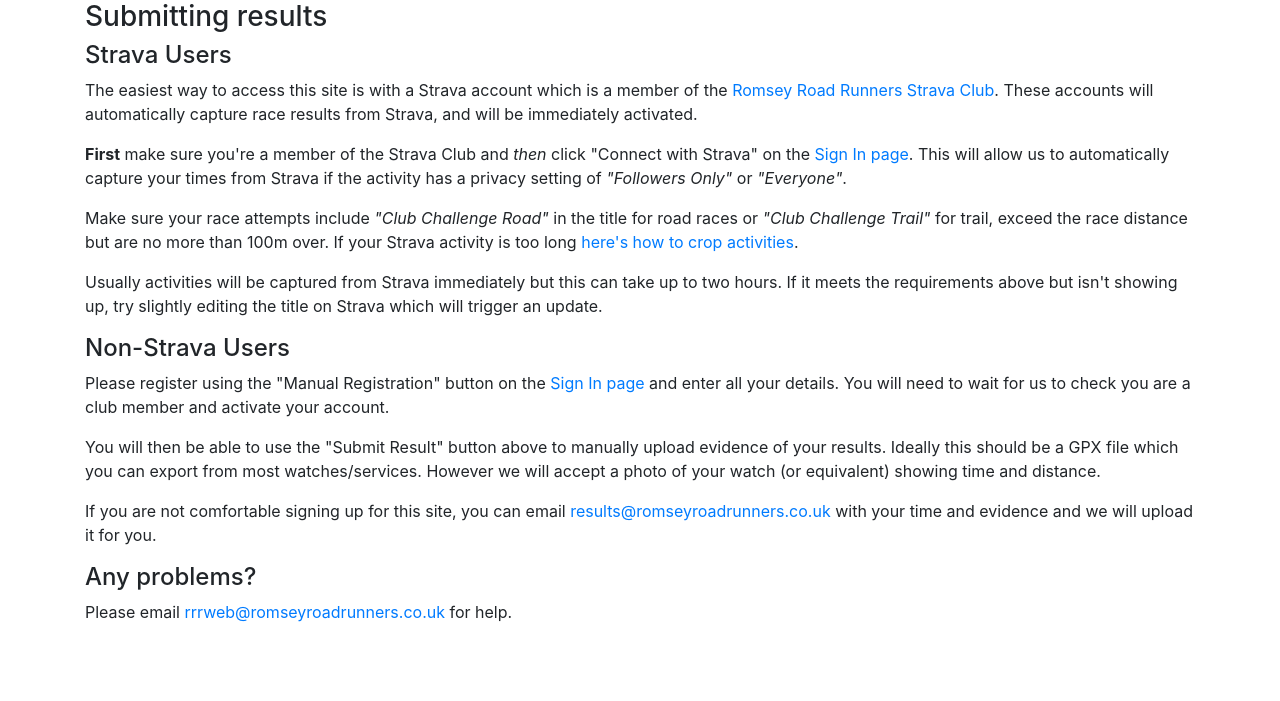
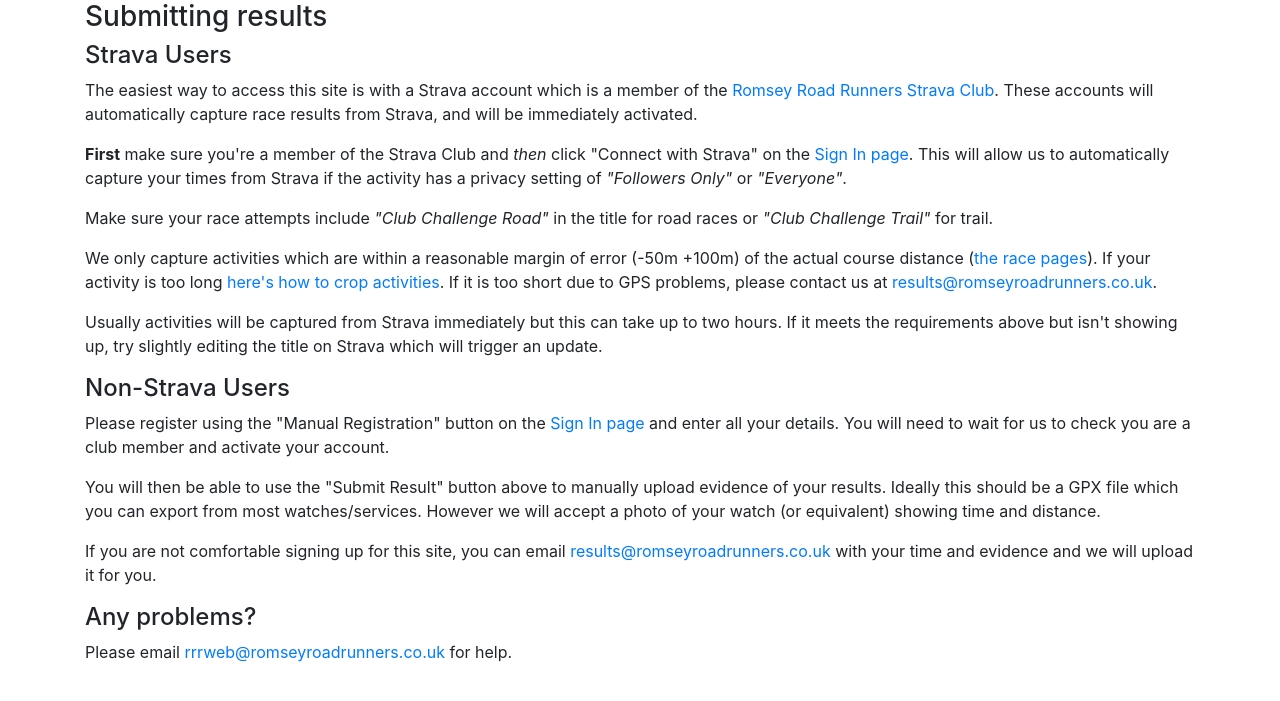
Before and after one commit to cablespaghetti/running-club-challenge, a Django app: page /submitting_results in a window 1280 px wide. Shown: the part 58-759 px from the top of the page. Run offline with Django 4.2, Linux system fonts and the light colour scheme; some libraries are stand-ins or nearby versions.

Commit message:
Account for slightly short/long courses and add margin for error

```diff
--- a/main/strava.py
+++ b/main/strava.py
@@ -62,7 +62,7 @@
                 strava_distance_km = unithelper.kilometers(strava_activity.distance).num
                 if race.start_date <= strava_activity.start_date.date() <= race.end_date \
                         and race.match_text.lower() in strava_activity.name.lower() \
-                        and race_distance_km <= strava_distance_km \
+                        and (race_distance_km - 0.05) <= strava_distance_km \
                         < (race_distance_km + 0.1):
                     logger.info(
                         f"Found match for race {race.name}: {strava_activity.name} for {user.first_name} "
--- a/main/templates/main/submitting_results.html
+++ b/main/templates/main/submitting_results.html
@@ -17,9 +17,14 @@
     </p>
     <p>
         Make sure your race attempts include <i>"Club Challenge Road"</i> in the title for road races or
-        <i>"Club Challenge Trail"</i> for trail, exceed the race distance but are no more than 100m over. If your Strava
-        activity is too long <a href="https://support.strava.com/hc/en-us/articles/216919437-Crop-Tool-for-Activities">
-        here's how to crop activities</a>.
+        <i>"Club Challenge Trail"</i> for trail.
+    </p>
+    <p>
+        We only capture activities which are within a reasonable margin of error (-50m +100m) of the actual course
+        distance (<a href="{% url 'race_list' %}">the race pages</a>). If your activity is too long
+        <a href="https://support.strava.com/hc/en-us/articles/216919437-Crop-Tool-for-Activities">
+        here's how to crop activities</a>. If it is too short due to GPS problems, please contact us at
+        <a href="mailto:results@romseyroadrunners.co.uk">results@romseyroadrunners.co.uk</a>.
     </p>
     <p>
         Usually activities will be captured from Strava immediately but this can take up to two hours. If it meets the
```
